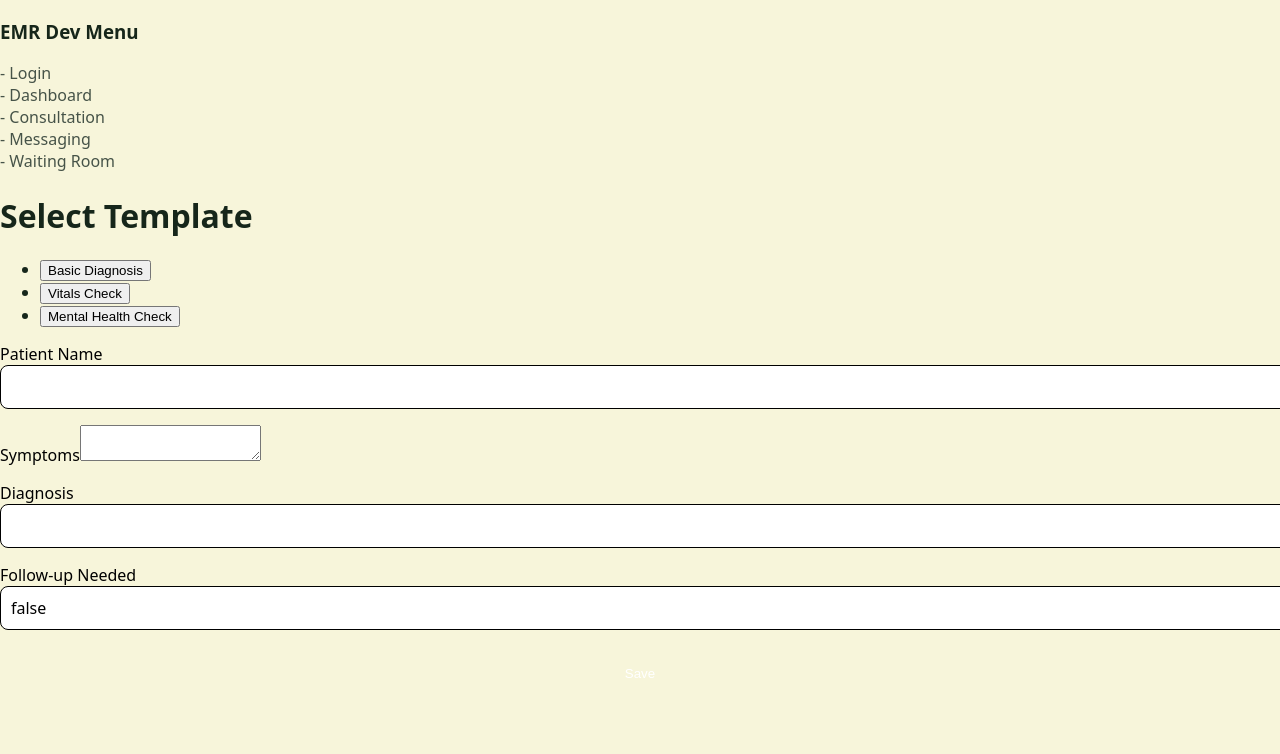
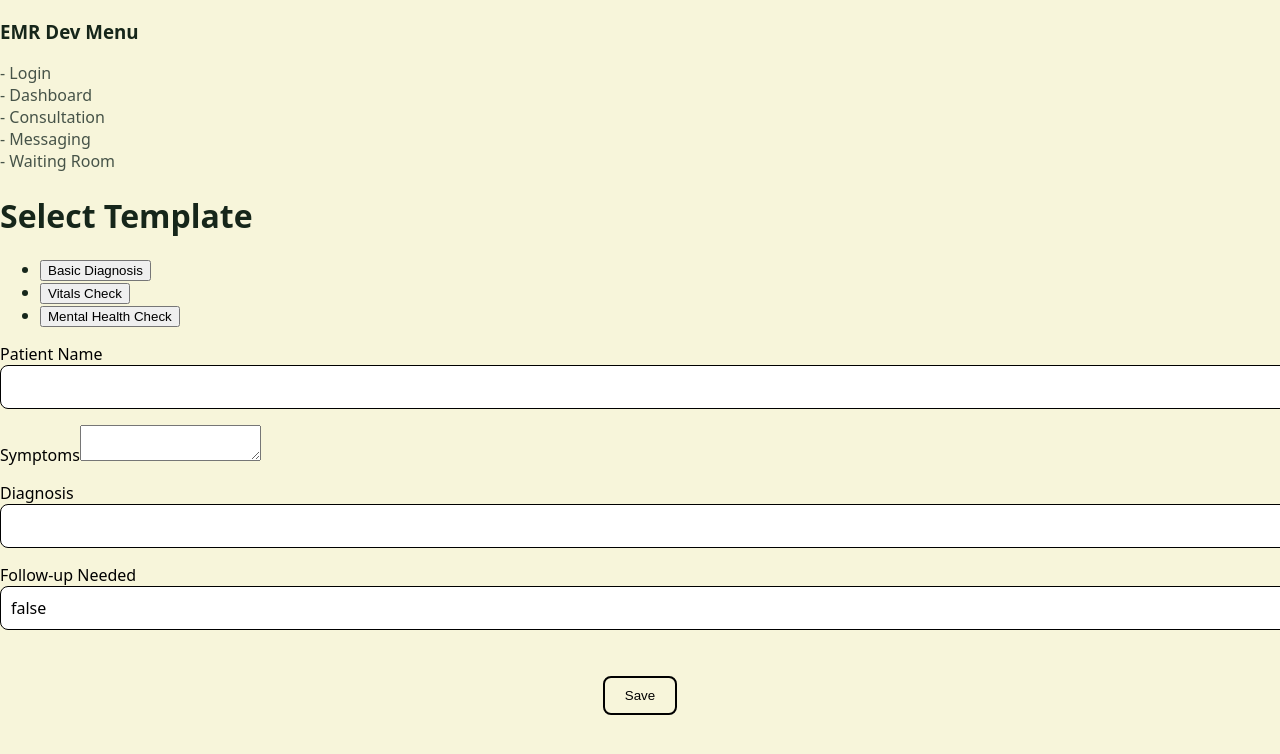
Before and after one commit to 2026bayviewglenEMR/view-of-the-bay, a Vue app in the folder frontend/: page /templates in a window 1280 px wide. Both pictures are taken after a click on the button "Basic Diagnosis". Shown: the top 754 px of the page. Built offline with nearby package versions, Linux system fonts and the light colour scheme.

Commit message:
Changed save button for diagnosis template

```diff
--- a/frontend/src/components/templates/TemplateRenderer.vue
+++ b/frontend/src/components/templates/TemplateRenderer.vue
@@ -93,11 +93,14 @@ label {
 }
 
 .submit {
-  margin-top: 10px;
-  padding: 10px;
+  display: block;
+  width: fit-content;
+  margin: 30px auto 0 auto;
+  padding: 10px 20px;
   background: var(--primary-green-dark);
-  color: white;
-  border: none;
+  color: black;
+  border: 2px solid black;
   border-radius: 8px;
+  cursor: pointer;
 }
 </style>
```
